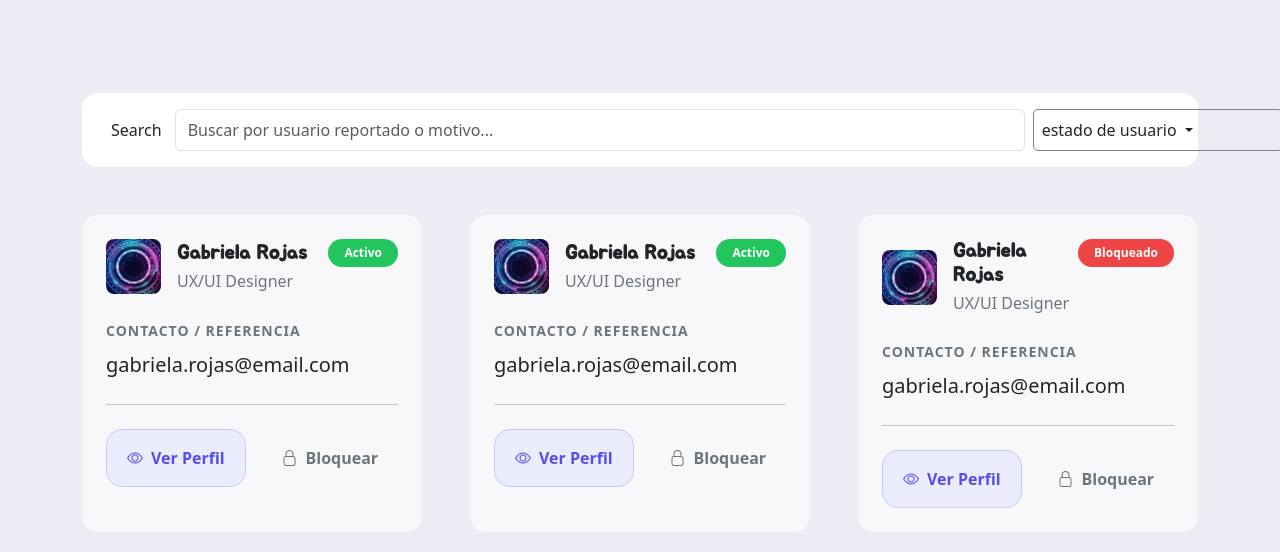
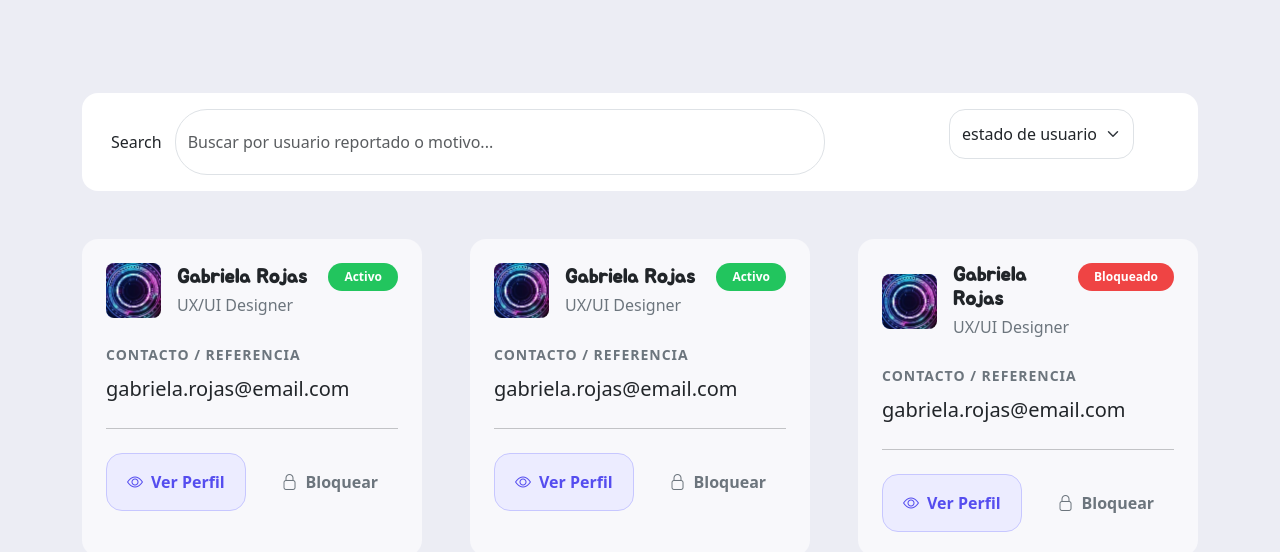
Before and after one commit to Douglas0625/Portal-de-Trabajo, a plain HTML site: page gestionDeUsuarios.html in a window 1280 px wide. Shown: the part 248-800 px from the top of the page. Drawn offline with nearby package versions, Linux system fonts and the light colour scheme.

Commit message:
arreglo de error en gestion de usuarios

```diff
--- a/gestionDeUsuarios.html
+++ b/gestionDeUsuarios.html
@@ -53,19 +53,16 @@
                 <div class=" d-flex justify-content-between my-5 p-3 rounded-4" style="background-color: white;">
                     <form class="d-flex" style="border: black;" role="search">
                         <button class="btn" type="submit">Search</button>
-                        <input class="form-control me-2" style="width: 850px;" type="search" placeholder="Buscar por usuario reportado o motivo..." aria-label="Search"/>
+                        <input class="form-control me-2 rounded-5" style="width: 650px;" type="search" placeholder="Buscar por usuario reportado o motivo..." aria-label="Search"/>
                     </form>
-                    <div class="gap-5 align-items-start me-5">
-                        <li class="nav-item dropdown p-2" style="width: 250px; border: 1px solid gray; border-radius: 5px;">
-                            <a class="nav-link dropdown-toggle" href="#" role="button" data-bs-toggle="dropdown" aria-expanded="false">
-                                estado de usuario
-                            </a>
-                            <ul class="dropdown-menu">
-                                    <li><a class="dropdown-item" href="#">Activo</a></li>
-                                    <li><a class="dropdown-item" href="#">Bloqueado</a></li>
-                                    <li><a class="dropdown-item" href="#">Something else here</a></li>
-                            </ul>
-                        </li>
+                    <div class="d-flex px-5 gap-5 align-items-start">
+                        <div class="mb-3">
+                            <select id="inputState" class="form-select rounded-4" style="height: 50px;">
+                                <option selected>estado de usuario</option>
+                                <option>Activo</option>
+                                <option>Bloqueado</option>
+                            </select>
+                        </div>
                     </div>
                 </div>
             </div>
```
